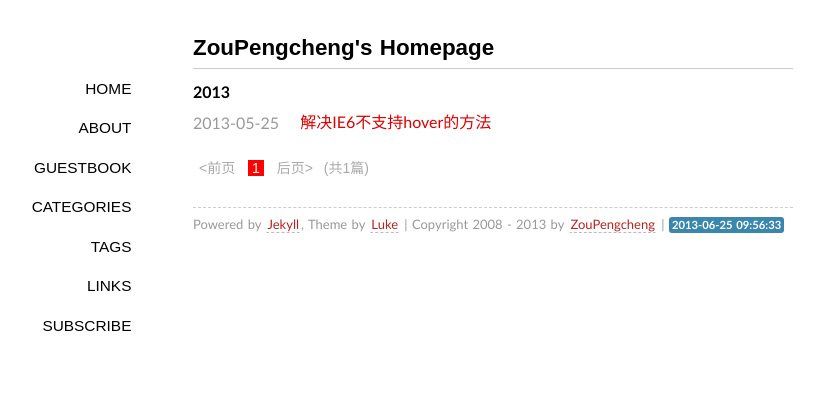
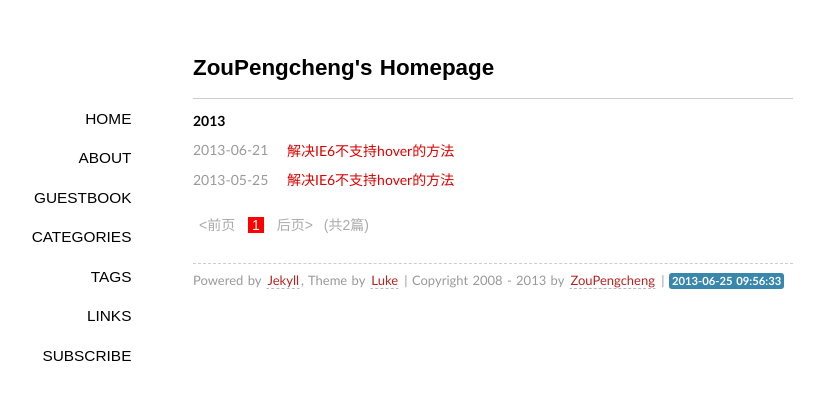
Before and after one commit to pc-z/pc-z.github.com, a Jekyll site: the page built from index.html, in a window 1280 px wide. Shown: the top 400 px of the page, without its empty margins (147-971 px from the left). Built offline with Jekyll 4.4.1, drawn with Linux system fonts in a browser that asks for light colours; some web fonts are replaced; Markdown is read by kramdown in place of the engine named in the settings; the list of posts is cut into pages by our own code.

Commit message:
modify style.css

```diff
--- /dev/null
+++ b/_posts/2013-06-21-csshover-in-IE6.md
@@ -0,0 +1,46 @@
+---
+layout: post
+title: 解决IE6不支持hover的方法
+description: ":hover in IE6"
+categories: CSS
+tags: [：hover, IE6]
+---
+
+大多数现代浏览器（FF、Chrome、Safari、IE10等）对伪类选择器`:hover`能提供很好的支持，不管是应用到`<a>`标签还是其他标签，然而IE6及更低版本对`：hover`的支持很不理想，如果一定要在IE6及更低版本中使用`:hover`，可以采用以下方法，下载“csshover.htc”[[压缩版]](http://peterned.home.xs4all.nl/htc/csshover3.htc) [[源码版]](http://peterned.home.xs4all.nl/htc/csshover3-source.htc) [[包含以上两种版本]](http://www.xs4all.nl/~peterned/htc/csshover3.zip)文件，将下载后的文件放在与你想要使用`:hover`选择器的页面的同一级目录中（如果不放在同一级目录则要在样式中注意文件的路径问题）：
+
+	————
+	 | --csshover.htc
+	 | --index.html
+
+将“csshover.htc”定义在body样式内：
+
+{% highlight css %}
+body { behavior:url("csshover.htc"); }
+{% endhighlight %}
+
+这样你就能在代码中使用`:hover`了，完整代码如下所示：
+
+{% highlight html %}
+<!DOCTYPE html PUBLIC "-//W3C//DTD XHTML 1.0 Transitional//EN" "http://www.w3.org/TR/xhtml1/DTD/xhtml1-transitional.dtd">
+<html xmlns="http://www.w3.org/1999/xhtml">
+<head>
+<meta http-equiv="Content-Type" content="text/html; charset=gb2312" />
+<title>解决IE6不支持hover的方法</title>
+<style type="text/css">
+	body { behavior:url("csshover.htc"); }
+	p.test{width:100px; height:100px; background:#333;}
+	p.test:hover{width:200px; height:200px;}
+</style>
+</head>
+<body>
+	<p>对class="test"的p元素应用伪类选择器':hover'/p>
+	<p class="test"></p>
+</body>
+</html>
+{% endhighlight %}
+
+----------
+
+##### 参考资料
+1. [完美解决IE6不支持hover的方法](http://www.w3cfuns.com/thread-347-1-1.html)
+2. [Whatever:hover](http://peterned.home.xs4all.nl/csshover.html)
--- a/media/css/style.css
+++ b/media/css/style.css
@@ -25,147 +25,67 @@
 	-webkit-box-shadow: 0 0 1px rgba(255,255,255,.5);
 }
 
-body{font-size:14px;word-spacing:1px;
-	margin-left:auto;
-margin-right:auto;
-	font-family:"Galdeano","Hiragino Sans GB","Microsoft YaHei",Trebuchet,"Trebuchet MS",Tahoma,"Lucida Grande","Lucida Sans Unicode",Verdana,sans-serif;color:#000000;background-color:#ffffff;}
-*{padding:0;margin: 0;border:none;outline:none;}
-a{color:#dd0000;text-decoration:none;}
-a:hover{color:#333333;text-decoration:underline;}
-hr{margin:.7em 0;border-top:1px dashed #d0d0d0;border-bottom:1px dashed #f9f9f9;}
-p{padding:.5em 0;}
-li{padding:.2em 0;}
-ol,ul{list-style-position:inside;}
-ol ul, ul ol, ul ul, ol ol {margin-left:1em;}
-blockquote{display:block;text-align:justify;border-left:4px solid #eeeeee;}
-blockquote{margin:1em 0em;padding-left:1.5em;}
-blockquote p{margin:0;padding:.5em 0;}
-#container{width:600px;margin:2em auto;display:block;padding:0 2em;}
-.content{font-size:16px;line-height:24px;}
-.content h1{padding:.5em 0;}
-.content img{max-width:600px;display:block;margin:4px auto;-webkit-box-shadow:#999 1px 1px 4px;-moz-box-shadow:#999 1px 1px 4px;box-shadow:#999 1px 1px 4px;}
-#tag_cloud{margin-bottom: 1em;}
+body { font-size: 14px; word-spacing: 1px; margin-left: auto; margin-right: auto; font-family: "Galdeano","Hiragino Sans GB","Microsoft YaHei",Trebuchet,"Trebuchet MS",Tahoma,"Lucida Grande","Lucida Sans Unicode",Verdana,sans-serif; color: #000000; background-color: #ffffff; }
+* { padding: 0; margin: 0; border: none; outline: none; }
+a { color: #dd0000; text-decoration: none; }
+a:hover { color: #333333; text-decoration: underline; }
+hr { margin: .7em 0; border-top: 1px dashed #d0d0d0; border-bottom: 1px dashed #f9f9f9; }
+p { padding: .5em 0; }
+li { padding: .2em 0; }
+ol, ul { list-style-position: inside; }
+ol ul, ul ol, ul ul, ol ol { margin-left: 1em; }
+h1 , h2, h3, h4, h5, h6 { margin: 20px 0 10px 0; }
+
+blockquote { display: block; text-align: justify; border-left: 4px solid #eeeeee; }
+blockquote { margin: 1em 0em; padding-left: 1.5em; }
+blockquote p { margin: 0; padding: .5em 0; }
+
+#container { width: 600px; margin: 2em auto; display: block; padding: 0 2em; }
+.content { line-height: 24px; }
+.content h1 { padding: .5em 0; }
+.content img { max-width: 600px; display: block; margin: 4px auto; -webkit-box-shadow: #999 1px 1px 4px; -moz-box-shadow: #999 1px 1px 4px; box-shadow: #999 1px 1px 4px; }
+
+#tag_cloud { margin-bottom: 1em; }
 #tag_cloud a { margin: 0 5px; }
-#tag_cloud a:hover{color:#333333 !important;text-decoration:none;}
-.listing-item,.listing-seperator{list-style-type:none;}
-.listing-item a{
-	padding:.2em 1em;
+#tag_cloud a:hover { color: #333333 !important; text-decoration: none; }
 
-}
+.listing-item, .listing-seperator { list-style-type: none; }
+.listing-item a { padding:.2em 1em; }
+.listing-item time { color: #999999; }
+.listing-seperator { font-weight: bold; }
+.meta { text-align: right; font-size: 12px; }
 
-.listing-item time{color:#999999;}
-.listing-seperator{font-weight:bold;}
-.meta{text-align:right;font-size:12px;}
-header{padding:.5em 0;border-bottom: 1px solid #cccccc;}
-nav{font-family:"Electrolize",sans-serif;font-size:1.1em;text-transform:uppercase;float:left;margin-left:-12em;width:9em;text-align:right;}
-nav a{display:block;padding:.7em 1em;color:#000000;}
-nav a:hover{background-color:#ff0000;text-decoration:none;color:#f9f9f9;-webkit-transition:color .2s linear;}
-.post{padding:.5em 0em;}
-h1{font-family:"Cuprum","Hiragino Sans GB","Microsoft YaHei",sans-serif;font-size:1.6em;color:#000;}
-h2{font-family:"Cuprum","Hiragino Sans GB","Microsoft YaHei",sans-serif;font-size:1.4em;color:#111;}
-h3{font-family:"Cuprum","Hiragino Sans GB","Microsoft YaHei",sans-serif;font-size:1.2em;color:#222;}
-h4{font-family:"Cuprum","Hiragino Sans GB","Microsoft YaHei",sans-serif;font-size:1em;color:#333;}
-pre,code{font-family:Menlo,"Andale Mono",Consolas,"Courier New",Monaco,monospace;font-size:13px;}
+header { padding: .5em 0; border-bottom: 1px solid #cccccc; }
+nav { font-family: "Electrolize",sans-serif; font-size: 1.1em; text-transform: uppercase; float: left; margin-left: -12em; width: 9em; text-align: right; }
+nav a { display: block; padding: .7em 1em; color: #000000; }
+nav a:hover { background-color: #ff0000; text-decoration: none; color: #f9f9f9; -webkit-transition: color .2s linear; }
+.post { padding: .5em 0em; }
 
-pre{
-	background-color: #f8f8f8;
-	border: 1px solid #ccc;
-	font-size: 13px;
-	line-height: 19px;
-	padding: 6px 10px;
-	border-radius: 3px;
-	overflow:scroll;
-}
+h1 { font-family: "Cuprum","Hiragino Sans GB","Microsoft YaHei",sans-serif; font-size: 1.6em; color: #000; }
+h2 { font-family: "Cuprum","Hiragino Sans GB","Microsoft YaHei",sans-serif; font-size: 1.4em; color: #111; }
+h3 { font-family: "Cuprum","Hiragino Sans GB","Microsoft YaHei",sans-serif; font-size: 1.2em; color: #222; }
+h4 { font-family: "Cuprum","Hiragino Sans GB","Microsoft YaHei",sans-serif; font-size: 1em; color: #333; }
 
-p > code{
-	margin: 0 2px;
-	padding: 0px 5px;
-	border: 1px solid #eaeaea;
-	background-color: #f8f8f8;
-	border-radius: 3px;
-}
+pre, code { font-family: Menlo,"Andale Mono",Consolas,"Courier New",Monaco,monospace; font-size: 13px; }
+pre { background-color: #f8f8f8; border: 1px solid #ccc; font-size: 13px; line-height: 19px; padding: 6px 10px; border-radius: 3px; overflow:scroll; }
+p > code { margin: 0 2px; padding: 0px 5px; border: 1px solid #eaeaea; background-color: #f8f8f8; border-radius: 3px; }
 
+embed, object, iframe { display: block; margin: 4px auto; }
 
+.gist { font-size: 12px; line-height: 1.6; }
 
-embed,object,iframe{display:block;margin:4px auto;}
-.gist{font-size: 12px;line-height:1.6;}
+footer{ display:block; border-top: 1px dashed #CCC; }
+footer small { font-size: 13px; color: #999; }
+footer a { margin: 1px; border: 1px solid rgba(1,1,1,0); border-bottom: 1px dashed #BBB; color: #B9221F; text-decoration: none; }
+footer a:hover { color: rgba(250,250,250,1.0) !important; -webkit-border-radius: 4px; border: 1px solid rgba(0,0,0,0.45); text-shadow: rgba(0,0,0,0.6) 0px -1px 0px; background: -webkit-gradient(linear, left top, left bottom, from(rgba(110,110,110,1.0)), to(rgba(100,100,100,1.0))); -webkit-box-shadow: rgba(0,0,0,1.0) 0px 0px 2px,rgba(255,255,255,0.15) 0px 1px 1px inset; text-decoration: none; }
 
-footer{
-display:block;
-border-top: 1px dashed #CCC;
-}
+.label { font-size: 11.25px; font-weight: 700; color: #fff; text-transform: uppercase; background-color: #999; -webkit-border-radius: 3px; -moz-border-radius: 3px; border-radius: 3px; padding: 1px 3px 2px; }
+.label-important { background-color: #b94a48; }
+.label-warning { background-color: #f89406; }
+.label-success { background-color: #468847; }
+.label-info { background-color: #3a87ad; }
 
-footer small {
-font-size: 13px;
-color: #999;
-}
-
-footer a {
-margin: 1px;
-border: 1px solid rgba(1,1,1,0);
-border-bottom: 1px dashed #BBB;
-color: #B9221F;
-text-decoration: none;
-}
-
-footer a:hover {
-	color: rgba(250,250,250,1.0) !important;
-    -webkit-border-radius: 4px;
-    border: 1px solid rgba(0,0,0,0.45);
-    text-shadow: rgba(0,0,0,0.6) 0px -1px 0px;
-	background: -webkit-gradient(linear, left top, left bottom, from(rgba(110,110,110,1.0)), to(rgba(100,100,100,1.0)));
-	-webkit-box-shadow: rgba(0,0,0,1.0) 0px 0px 2px,rgba(255,255,255,0.15) 0px 1px 1px inset;
-	text-decoration: none;
-}
-
-.label {
-font-size:11.25px;
-font-weight:700;
-color:#fff;
-text-transform:uppercase;
-background-color:#999;
--webkit-border-radius:3px;
--moz-border-radius:3px;
-border-radius:3px;
-padding:1px 3px 2px;
-}
-
-.label-important {
-background-color:#b94a48;
-}
-
-.label-warning {
-background-color:#f89406;
-}
-
-.label-success {
-background-color:#468847;
-}
-
-.label-info {
-background-color:#3a87ad;
-}
-
-.paginator {
-font: 14px Arial,Helvetica,sans-serif;
-color: #AAA;
-margin: 20px 0;
-line-height: 150%;
-display: block;
-}
-
-.paginator a,.paginator span{
-padding: 0 4px;
-margin: 2px;
-text-decoration: none;
-}
-
-.paginator .current-page {
-color: white;
-background: #ff0000;
-}
-
-.paginator a:hover{
-color: white;
-background: #83BF73;
-}
+.paginator { font: 14px Arial,Helvetica,sans-serif; color: #AAA; margin: 20px 0; line-height: 150%; display: block; }
+.paginator a, .paginator span { padding: 0 4px; margin: 2px; text-decoration: none; }
+.paginator .current-page { color: white; background: #ff0000; }
+.paginator a:hover { color: white; background: #83BF73; }
```
